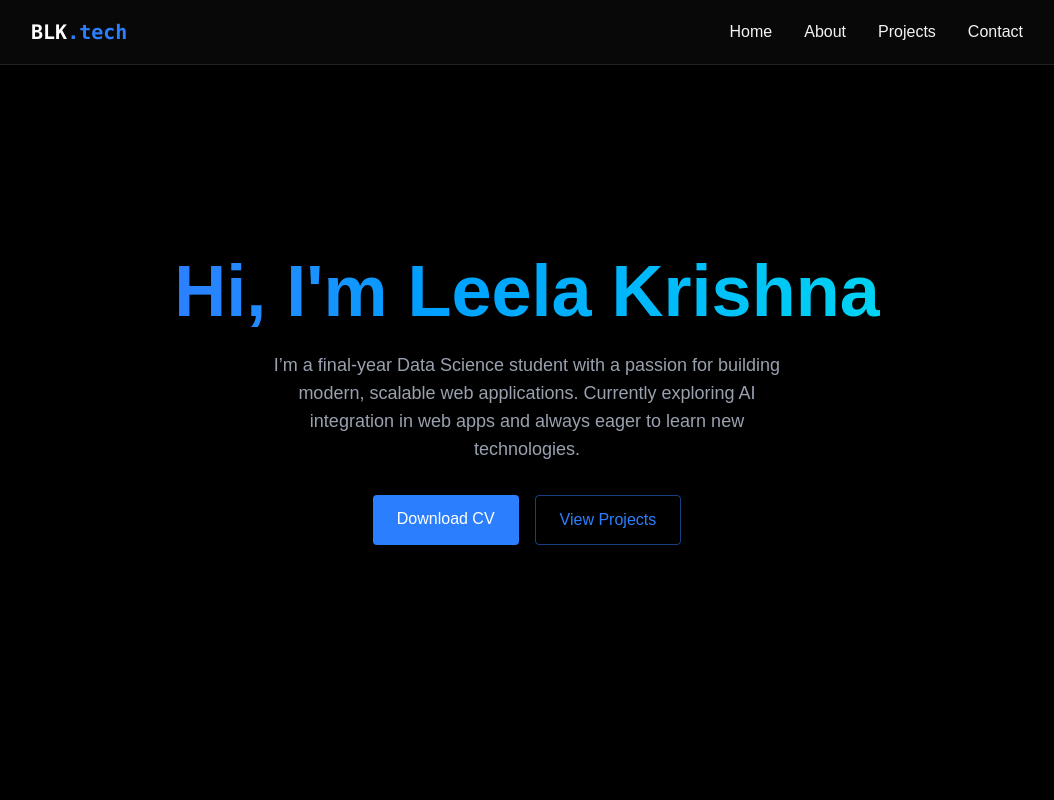
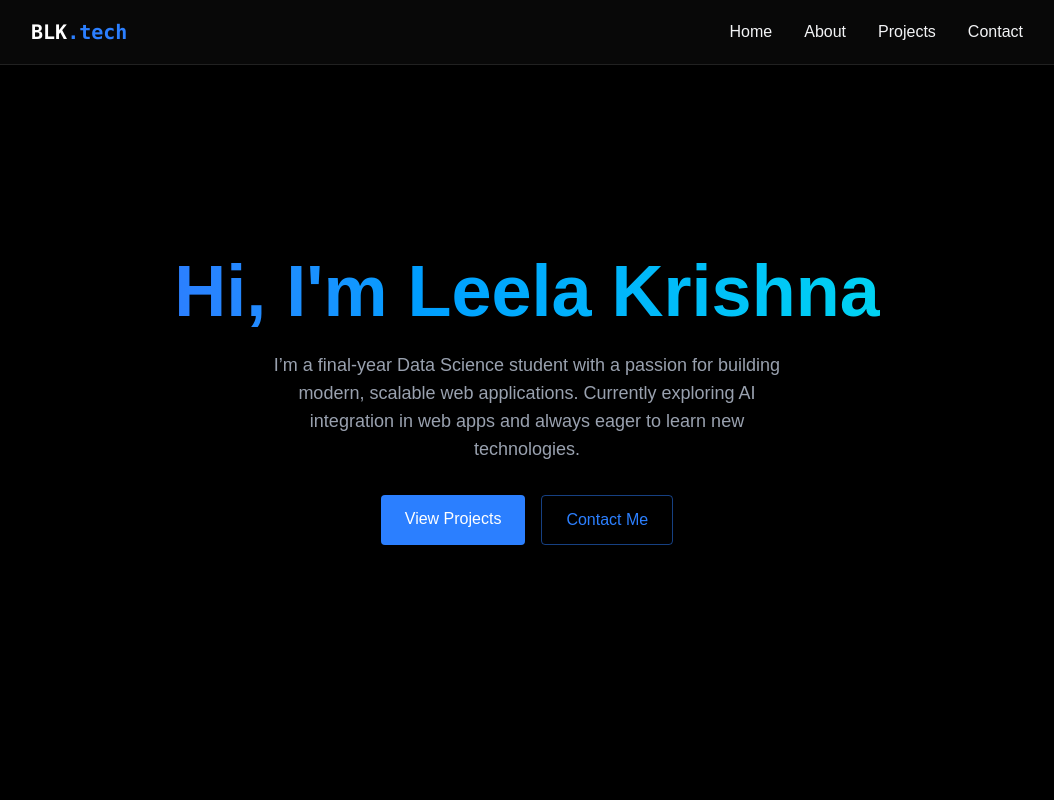
Before and after one commit to leelakrishna002/LeelaKrishna-Portfolio, a React (Vite) app: page / in a window 1280 px wide. Shown: the top 800 px of the page, without its empty margins (113-1167 px from the left). Built offline with nearby package versions, Linux system fonts and the light colour scheme.

Commit message:
Fix: corrected button alignment on homepage

```diff
--- a/src/components/sections/Home.jsx
+++ b/src/components/sections/Home.jsx
@@ -15,16 +15,16 @@ export const Home = () => {
 
                 <div className="flex justify-center space-x-4">
                     <a
-                    href="/LeelaKrishna_CV.pdf"
+                    href="projects"
                     target="_blank"
                     rel="noopener noreferrer"
                     className="bg-blue-500 text-white py-3 px-6 rounded font-medium transition relative overflow-hidden hover:-translate-y-0.5 hover:shadow-[0_0_15px_rgba(59,130,246,0.4)]"
                     >
-                        Download CV
+                        View Projects
                     </a>
 
-                    <a href="#projects" className="border border-blue-500/50 text-blue-500 py-3 px-6 rounded font-medium transition-all duration-200 hover:-translate-y-0.5 hover:shadow-[0_0_15px_rgba(59,130,246,0.2)] hover:bg-blue-500/10">
-                    View Projects
+                    <a href="#contact" className="border border-blue-500/50 text-blue-500 py-3 px-6 rounded font-medium transition-all duration-200 hover:-translate-y-0.5 hover:shadow-[0_0_15px_rgba(59,130,246,0.2)] hover:bg-blue-500/10">
+                    Contact Me
                     </a>
                 </div>
             </div>
```
